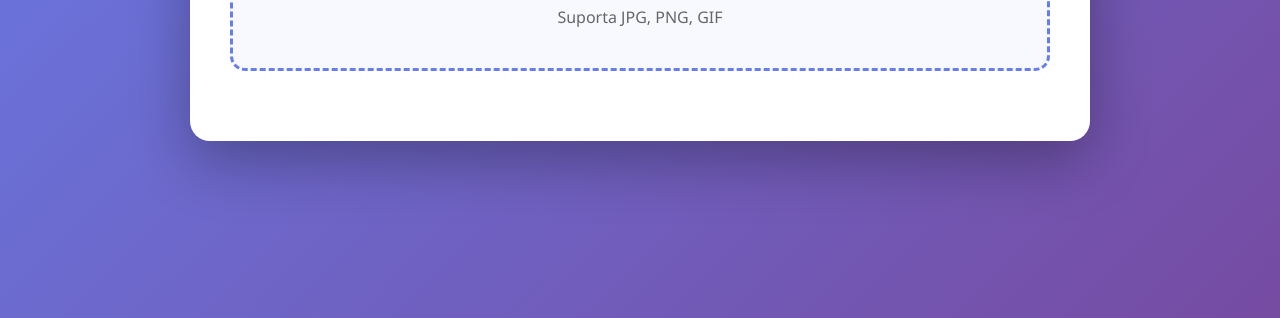
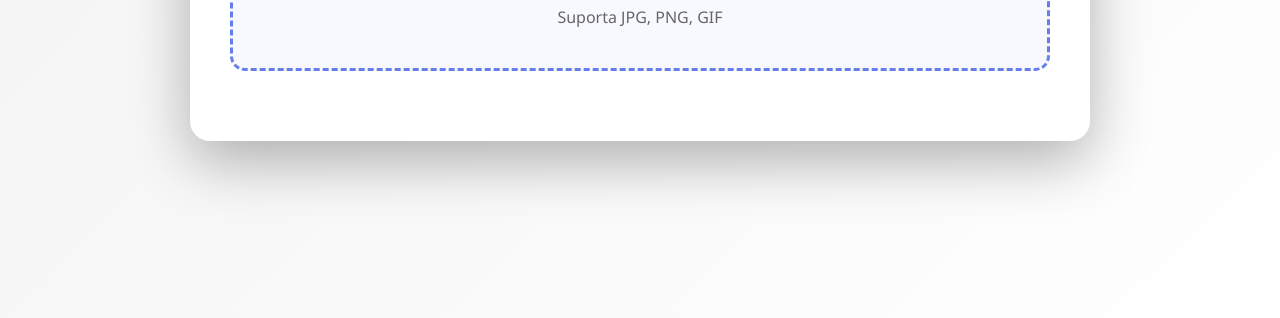
Before and after one commit to ogeanalmeida/xtranho, a plain HTML site: page index.html in a window 1280 px wide. Shown: the part 482-800 px from the top of the page. Drawn offline with Linux system fonts and the light colour scheme.

Commit message:
Update index.html

```diff
--- a/index.html
+++ b/index.html
@@ -13,7 +13,7 @@
 
         body {
             font-family: 'Segoe UI', Tahoma, Geneva, Verdana, sans-serif;
-            background: linear-gradient(135deg, #667eea 0%, #764ba2 100%);
+            background: linear-gradient(135deg, #f2f2f2 0%, #ffffff 100%);
             min-height: 100vh;
             padding: 20px;
             display: flex;
```
